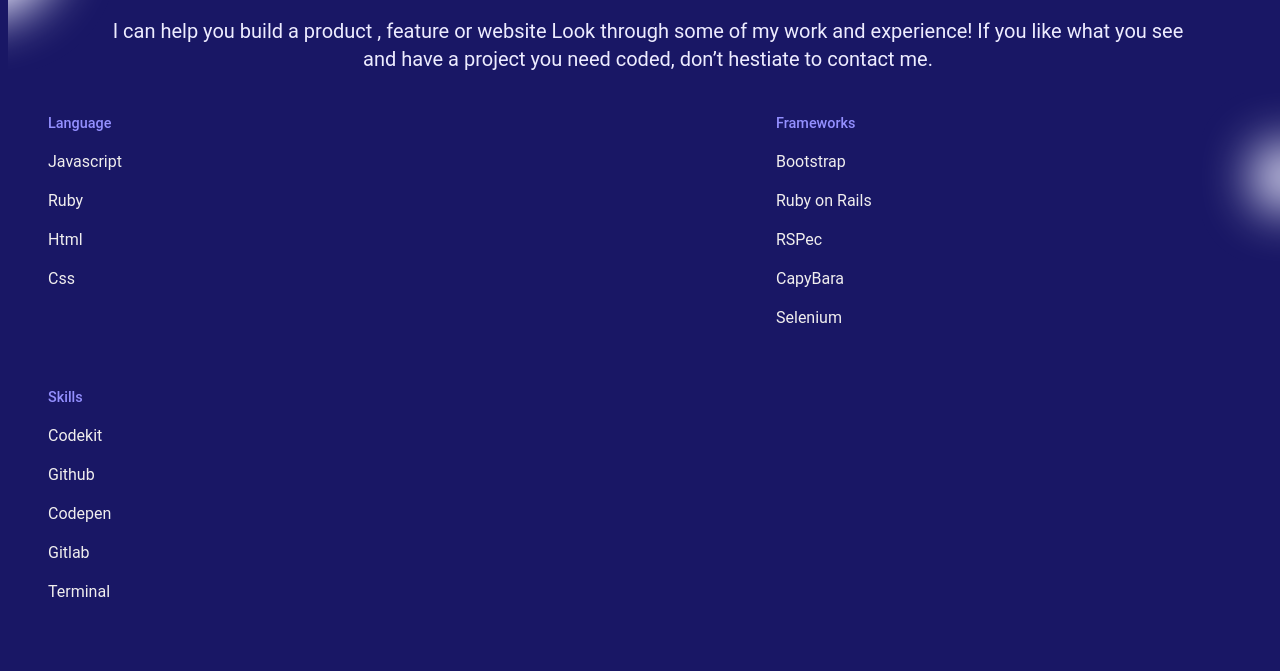
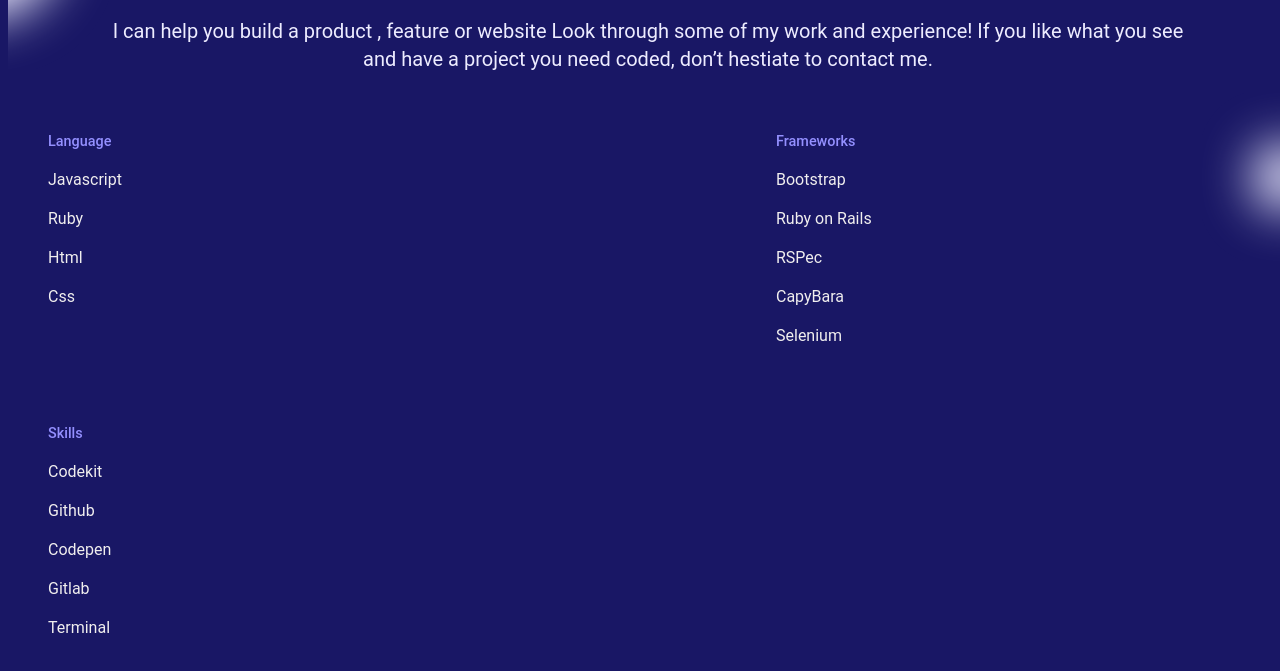
Before and after one commit to AlexHamn/portfolio, a plain HTML site: page index.html in a window 1280 px wide. Shown: the part 277-948 px from the top of the page. Before the commit the page ends 926 px from the top, so only its background shows below. Drawn offline with Linux system fonts and the light colour scheme.

Commit message:
Correct linter errors

```diff
--- a/index.html
+++ b/index.html
@@ -7,8 +7,8 @@
     <title>Portfolio</title>
     <link rel="stylesheet" href="styles.css" />
     <link
+      rel="stylesheet"
       href="https://fonts.googleapis.com/icon?family=Material+Icons"
-      rel="stylesheet"
     />
   </head>
   <body class="container bod">
@@ -29,20 +29,23 @@
         </p>
       </section>
       <section class="container skills">
-        <ul aria-label="Language">
+        <ul>
+          <li class="title">Language</li>
           <li>Javascript</li>
           <li>Ruby</li>
           <li>Html</li>
           <li>Css</li>
         </ul>
-        <ul aria-label="Frameworks">
+        <ul>
+          <li class="title">Frameworks</li>
           <li>Bootstrap</li>
           <li>Ruby on Rails</li>
           <li>RSPec</li>
           <li>CapyBara</li>
           <li>Selenium</li>
         </ul>
-        <ul aria-label="Skills">
+        <ul>
+          <li class="title">Skills</li>
           <li>Codekit</li>
           <li>Github</li>
           <li>Codepen</li>
--- a/styles.css
+++ b/styles.css
@@ -1,7 +1,13 @@
 * {
   color: rgb(240, 238, 238);
-  font-family: Roboto, Oxygen, Ubuntu, Cantarell, "Open Sans", "Helvetica Neue",
-    sans-serif;
+  font-family:
+  Roboto,
+  Oxygen,
+  Ubuntu,
+  Cantarell,
+  "Open Sans",
+  "Helvetica Neue",
+  sans-serif;
 }
 
 .logo {
@@ -87,13 +93,14 @@
   line-height: 28px;
   max-width: 85vw;
 }
-ul:before {
-  content: attr(aria-label);
+
+.title {
   font-size: 90%;
   font-weight: 500;
   color: #9490ff;
   margin: 20px;
 }
+
 ul,
 li {
   list-style-type: none;
```
